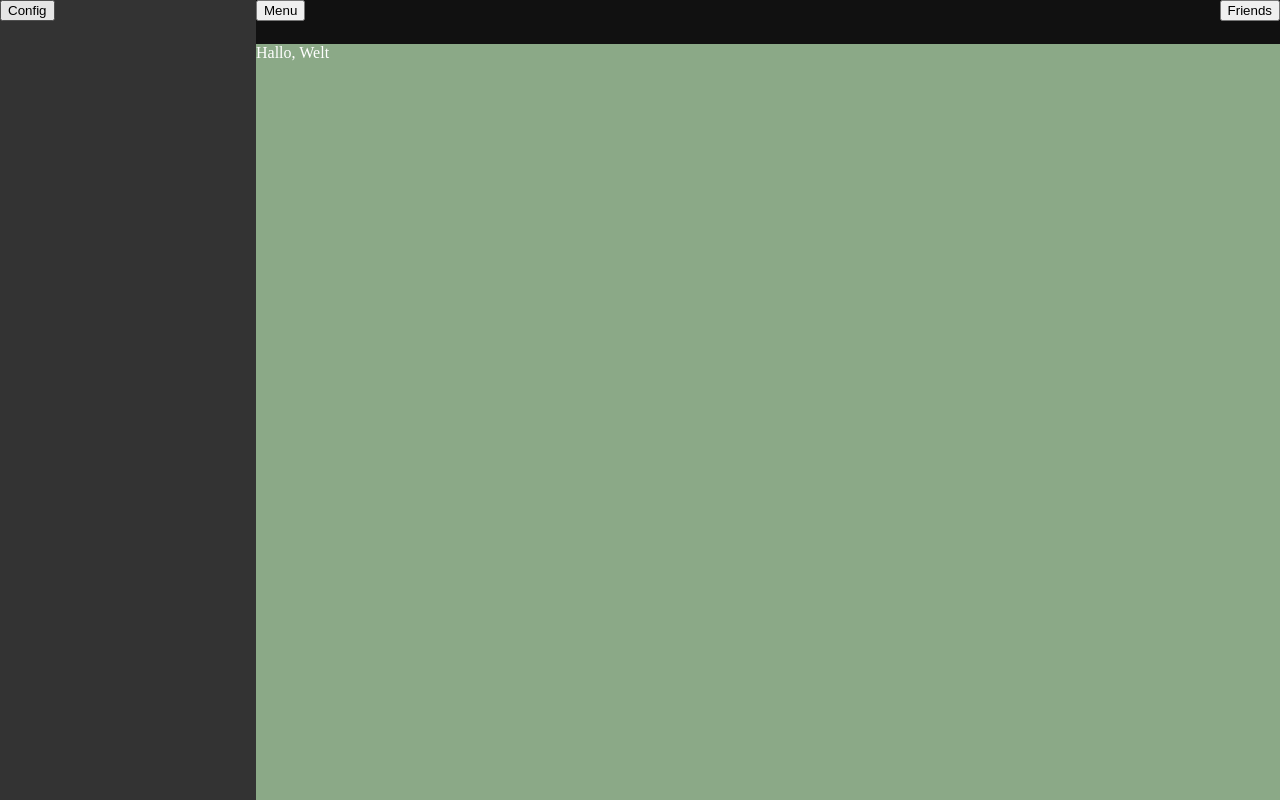
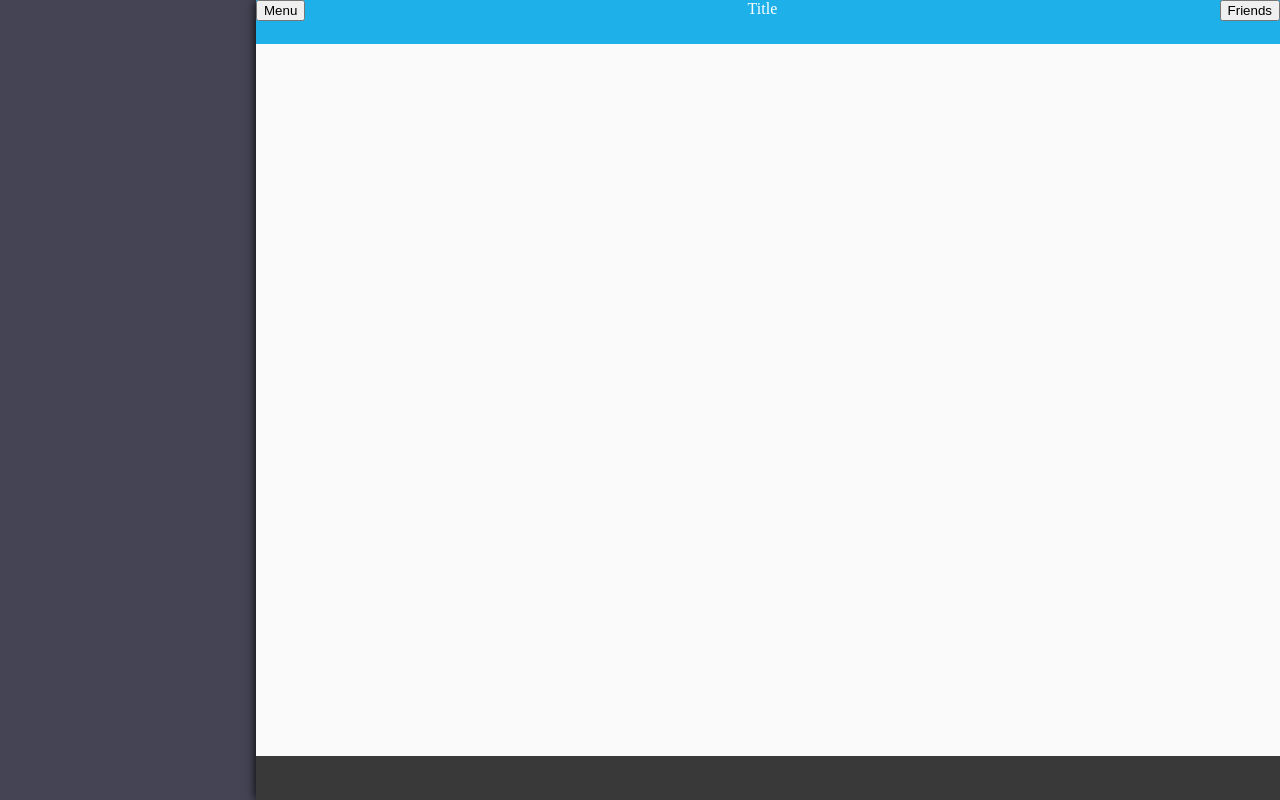
Before and after one commit to ronnyhaase/swipo, a plain HTML site: page index.html in a window 1280 px wide. Both pictures are taken after a click on the button "Menu". Drawn offline with nearby package versions, Linux system fonts and the light colour scheme.

Commit message:
Proof of concept ✓

```diff
--- a/index.html
+++ b/index.html
@@ -1,59 +1,73 @@
 <!DOCTYPE html>
 
-<html>
+<head>
+	<link rel="stylesheet" href="swipo.css">
+	<link rel="stylesheet" href="swipo-theme-default.css">
 
-<head>
-
-<link rel="stylesheet" href="swipo.css">
-
-<style>
-
-#swipo-wrapper {
-	position: absolute;
-	top: 0;
-	left: 0;
-	bottom: 0;
-	right: 0;
+	<style>
+.clearfix {
+	*zoom: 1;
 }
 
-.swipo { background-color: #000; }
-.swipo-pull { color: #FFF; background-color: #666; }
-.swipo-menu { color: #FFF; background-color: #333; }
-.swipo-more { color: #333; background-color: #FFF; }
-.swipo-main { color: #FFF; background-color: #8ba987; }
-.swipo-navbar { color: #FFF; background-color: #111; }
-.swipo-popup { color: #333; background-color: #EEE; }
+.clearfix:before
+, .clearfix:after {
+	display: table;
+	line-height: 0;
+	content: "";
+}
 
-</style>
+.clearfix:after {
+	clear: both;
+}
 
+.pull-left {
+	float: left;
+}
+
+.pull-right {
+	float: right;
+}
+
+#main {
+	box-shadow: 0 0 10px #000;
+}
+
+#menu, #friends {
+	background-color: #445;
+}
+
+#friends {
+}
+	</style>
 </head>
 
 <body>
 
-<div id="wrapper">
-	<div id="swipo-wrapper">
-		<div id="swipo" class="swipo">
-			<div class="swipo-navbar">
-				<span><button onclick="$('#swipo').toggleClass('menu');">Menu</button></span>
-				<span style="float:right;"><button onclick="$('#swipo').toggleClass('more');">Friends</button></span>
+<div id="swipo-wrapper" class="swipo">
+	<div id="maindeck" class="swipo-panel swipo-paneldeck" data-toggle="swipo-deck">
+		<div id="menu" class="swipo-panel deck-left" data-toggle="swipo-deck-left">
+		</div>
+
+		<div id="friends" class="swipo-panel deck-right" data-toggle="swipo-deck-right">
+		</div>
+
+		<div id="main" class="swipo-panel has-navbar has-tabbar deck-center" data-toggle="swipo-deck-center">
+			<div class="swipo-pull">Drag to sync</div>
+			<div class="swipo-panel swipo-navbar">
+				<button class="pull-left clearfix" onclick="$('#maindeck').toggleClass('left');">Menu</button>
+				Title
+				<button class="pull-right clearfix" onclick="$('#maindeck').toggleClass('right');">Friends</button>
 			</div>
-			<div class="swipo-pull">Zum Aktualisieren herunterziehen</div>
-			<div class="swipo-menu"><button onclick="$('#swipo').toggleClass('popup'); $('#settings').toggleClass('active');">Config</button></div>
-			<div class="swipo-main">Hallo, Welt</div>
-			<div class="swipo-more">$MORE</div>
 
-			<div id="settings" class="swipo-popup">
-				<div style="text-align: right;"><button onclick="$('#settings').toggleClass('active'); $('#swipo').toggleClass('popup')">Close</button></div>
-				<h1>Settings</h1>
-				Make your settings here...
-			</div>
+			<div class="swipo-panel swipo-tabbar"></div>
 		</div>
 	</div>
 </div>
 
 <script src="http://code.jquery.com/jquery-1.9.1.min.js"></script>
+<script src="http://cdnjs.cloudflare.com/ajax/libs/hammer.js/1.0.3/hammer.min.js"></script>
 <script src="swipo.js"></script>
 
-</body>
+<body>
 
 </html>
--- a/swipo.css
+++ b/swipo.css
@@ -1,106 +1,72 @@
-.swipo
-, .swipo-menu
-, .swipo-main
-, .swipo-more
-, .swipo-navbar
-, .swipo-popup
-, .swipo-pull {
+[class*="swipo"] {
 	-webkit-box-sizing: border-box;
 	-moz-box-sizing: border-box;
 	box-sizing: border-box;
 
 	position: absolute;
+	top: 0;
+	left: 0;
+	bottom: 0;
+	right: 0;
 	margin: 0;
 	padding: 0;
 	border: 0;
+
+	cursor: default;
 }
 
 .swipo {
-	top: 0;
-	left: 0;
-	right: 0;
-	bottom: 0;
-
 	-webkit-perspective: 800px;
 }
 
-.swipo-main
-, .swipo-navbar {
-	z-index: 2;
-	left: 0;
-	right: 0;
-
-	-webkit-transition: left 300ms ease-in, right 300ms ease-in, -webkit-transform 300ms ease-out;
+.swipo-panel {
 }
 
-.swipo-main {
-	top: 44px;
-	bottom: 0;
+/*
+** NavBar
+*/
+.swipo-panel.swipo-navbar {
+	height: 44px;
+
+	text-align: center;
 }
 
-.swipo-navbar {
+.swipo-panel.has-navbar {
+	padding-top: 44px;
+}
+
+/*
+** TabBar
+*/
+
+.swipo-tabbar {
+	top: auto;
 	height: 44px;
 }
 
-.swipo-pull {
-	z-index: 0;
+.swipo-panel.has-tabbar { padding-bottom: 44px; }
+
+.swipo-pull { bottom: auto; height: auto; }
+
+/*
+** PanelDeck
+*/
+
+.swipo-paneldeck {}
+
+.swipo-paneldeck > .deck-left
+, .swipo-paneldeck > .deck-center
+, .swipo-paneldeck > .deck-right {
+	-webkit-transition: left ease 300ms, right ease 300ms;
 }
 
-.swipo-menu, .swipo-more {
-	z-index: 1;
-	overflow: hidden;
+.swipo-paneldeck > .deck-left { right: 100%; }
+.swipo-paneldeck.left > .deck-left { right: 80%; }
+.swipo-paneldeck.left > .deck-center { left: 20%; }
 
-	-webkit-transition: width 300ms ease-in, -webkit-transform 300ms ease-out;
-}
-
-.swipo-menu {
-	top: 0;
-	left: 0;
-	width: 0;
-	height: 100%;
-}
-
-.swipo-more {
-	top: 0;
-	right: 0;
-	width: 0;
-	height: 100%;
-}
-
-.swipo-popup {
-	z-index: 3;
-	overflow: hidden;
-	top: 100%;
-	left: 1%;
-	right: 1%;
-	bottom: 0;
-
-	-webkit-transition: top 300ms ease-in;
-}
-
-.swipo-popup.active {
-	top: 1%;
-	overflow: scroll;
-}
-
-/*
-** Panel behaviour
-*/
-
-.swipo.menu > .swipo-menu { overflow-y: scroll; width: 20%; }
-.swipo.menu > .swipo-main { left: 20%; }
-.swipo.menu > .swipo-navbar { left: 20%; }
-
-.swipo.more > .swipo-more { overflow-y: scroll; width: 20%; }
-.swipo.more > .swipo-main { right: 20%; }
-.swipo.more > .swipo-navbar { right: 20%; }
-
-.swipo.popup > .swipo-main
-, .swipo.popup > .swipo-menu
-, .swipo.popup > .swipo-more
-, .swipo.popup > .swipo-navbar {
-	-webkit-transform: rotateX(5deg);
-}
+.swipo-paneldeck > .deck-right { left: 100%; }
+.swipo-paneldeck.right > .deck-right { left: 80%; }
+.swipo-paneldeck.right > .deck-center { right: 20%; }
 
 /************
 **
@@ -120,19 +86,7 @@
 ** Phone
 */
 @media (max-width: 767px) {
-	.swipo.menu > .swipo-menu { width: 100%; }
-	.swipo.menu > .swipo-main { left: 95%; overflow: hidden; white-space: nowrap; }
-	.swipo.menu > .swipo-navbar { left: 95%; overflow: hidden; white-space:nowrap; }
 
-	.swipo.more > .swipo-more { width: 100%; }
-	.swipo.more > .swipo-main { right: 95%; overflow: hidden; white-space: nowrap; }
-	.swipo.more > .swipo-navbar { right: 95%; overflow: hidden; white-space: nowrap; }
-
-	.swipo-popup.active {
-		top: 0;
-		left: 0;
-		right: 0;
-	}
 }
 
 /*
@@ -140,4 +94,5 @@
 */
 
 @media (min-width: 768px) and (max-width: 979px) {
+
 }
--- a/swipo.js
+++ b/swipo.js
@@ -0,0 +1,45 @@
+!function ($, Hammer) {
+
+if ( !($) || !('on' in $()) ) {
+	console.log('ERROR: Swipo requires jQuery >= v1.7')
+	return
+}
+
+if ( !(Hammer) ) {
+	console.log('ERROR: Swipo requires Hammer.js >= v1.0')
+	return
+}
+
+"use strict";
+
+//
+// Data API
+//
+/*$('[data-toggle="swipo-deck-right"]').each(function() {
+	Hammer(this).on('swiperight', function() {
+		$(this).parent().removeClass('right');
+	})
+})
+
+$('[data-toggle="swipo-deck-left"]').each(function() {
+	Hammer(this).on('swipeleft', function() {
+		$(this).parent().removeClass('left');
+	})
+})*/
+
+$('[data-toggle="swipo-deck"]').each(function() {
+	Hammer(this).on('swipeleft', function() {
+		if ( $(this).hasClass('left') )
+			$(this).removeClass('left')
+		else if ( !$(this).hasClass('right') )
+			$(this).addClass('right')
+	})
+	.on('swiperight', function() {
+		if ( $(this).hasClass('right') )
+			$(this).removeClass('right')
+		else if ( !$(this).hasClass('left') )
+			$(this).addClass('left')
+	})
+})
+
+}(window.jQuery, window.Hammer);
--- a/swipo2.css
+++ /dev/null
@@ -1,75 +0,0 @@
-[class*="swipo"] {
-	-webkit-box-sizing: border-box;
-	-moz-box-sizing: border-box;
-	box-sizing: border-box;
-
-	position: absolute;
-	top: 0;
-	left: 0;
-	bottom: 0;
-	right: 0;
-	margin: 0;
-	padding: 0;
-	border: 0;
-}
-
-.swipo {
-	-webkit-perspective: 800px;
-}
-
-.swipo-panel {
-}
-
-.swipo-navbar {
-	height: 44px;
-}
-
-.swipo-panel.navbar { padding-top: 44px; }
-
-.swipo-tabbar {
-	top: auto;
-	height: 44px;
-}
-
-.swipo-panel.tabbar { padding-bottom: 44px; }
-
-.swipo-pull { bottom: auto; height: auto; }
-
-.swipo-paneldeck {}
-
-.swipo-paneldeck > .deck-left { right: 100%; }
-.swipo-paneldeck.left > .deck-left { right: 80%; }
-.swipo-paneldeck.left > .deck-center { left: 20%; }
-
-.swipo-paneldeck > .deck-right { left: 100%; }
-.swipo-paneldeck.right > .deck-right { left: 80%; }
-.swipo-paneldeck.right > .deck-center { right: 20%; }
-
-/************
-**
-** RESPONSIVE
-**
-*************/
-
-/* IE10 Metro responsive
-** Required for Windows 8 Metro split-screen snapping with IE10
-** Source: http://timkadlec.com/2012/10/ie10-snap-mode-and-responsive-design/
-*/
-@-ms-viewport{
-	width: device-width;
-}
-
-/*
-** Phone
-*/
-@media (max-width: 767px) {
-
-}
-
-/*
-** Tablet & small desktop
-*/
-
-@media (min-width: 768px) and (max-width: 979px) {
-
-}
```
Also changed, not shown: index2.html (deleted, +0 -31 lines), swipo-theme-default.css (renamed from swipo2-theme-default.css).
